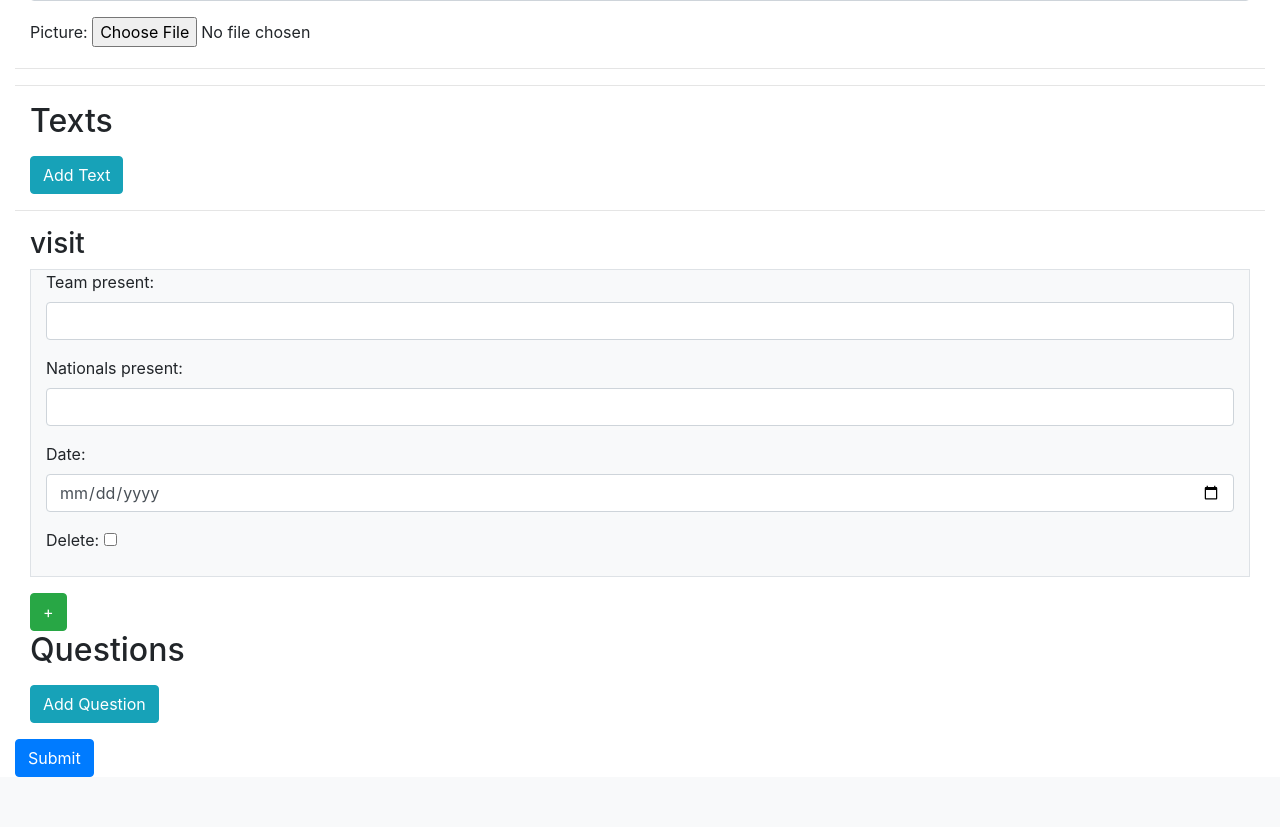
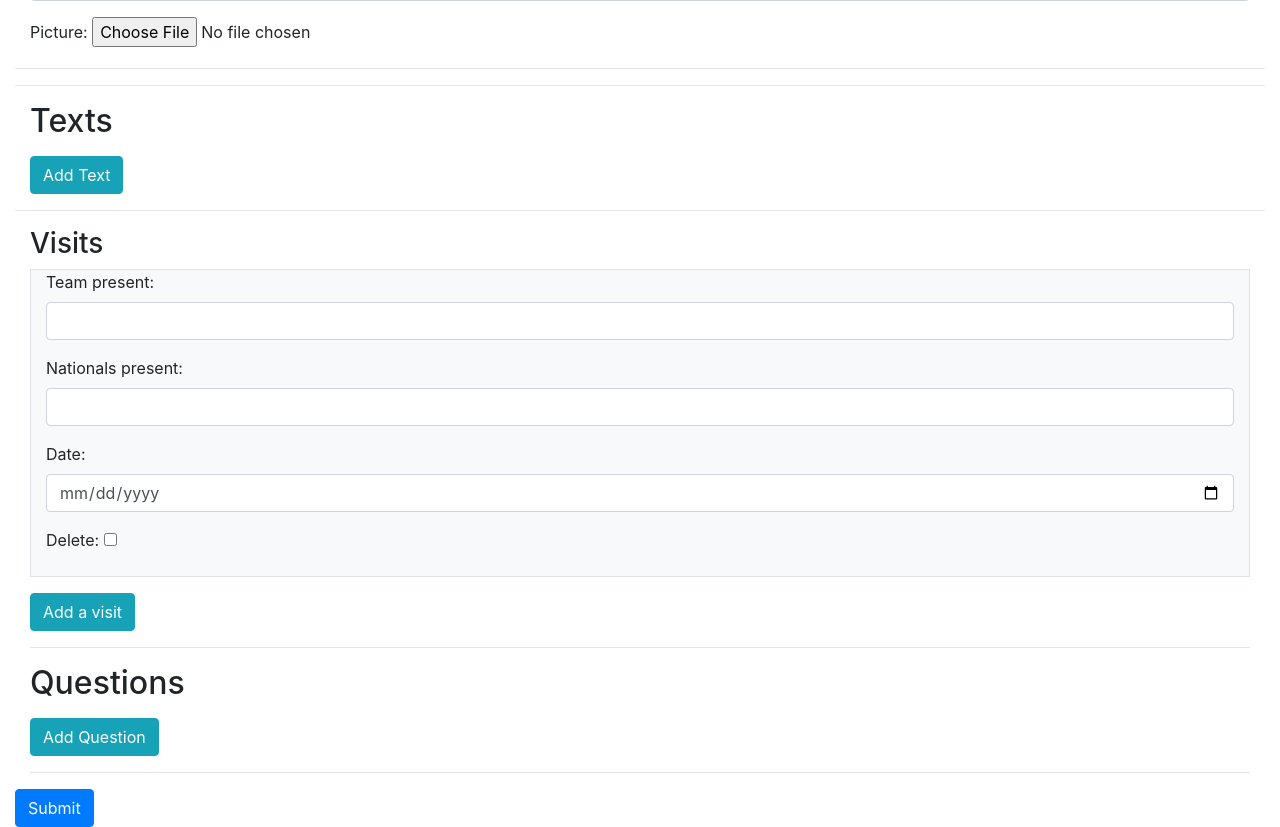
Before and after one commit to stevetasticsteve/CLA_Hub, a Django app: page /CE/new in a window 1280 px wide. Shown: the part 720-1547 px from the top of the page. Before the commit the page ends 1497 px from the top, so only its background shows below. Run offline with Django 3.2, Linux system fonts and the light colour scheme; the visitor is signed in with stand-in values (Sample User, id 1); some libraries are stand-ins or nearby versions.

Commit message:
Cleaned up the CE form a little bit. Added a bash script to rpi that can update CLAHub from the command line

```diff
--- a/CE/templates/CE/partial/questions_form.html
+++ b/CE/templates/CE/partial/questions_form.html
@@ -23,7 +23,7 @@
 
 <!--Add new text button-->
 <a href="#" id="add-question-button" class="btn btn-info add-question">Add Question</a>
-
+<hr>
 <!--Script to make new form appear-->
 <script>
 $(document).ready(function() {
--- a/CE/templates/CE/partial/visit_form.html
+++ b/CE/templates/CE/partial/visit_form.html
@@ -9,7 +9,7 @@
 </div>
 </script>
 
-<h3>visit</h3>
+<h3>Visits</h3>
 <div id="visit-form-container">
     <div id="visit-server-items">
         {% for p_form in VisitForm %}
@@ -23,7 +23,8 @@
 <p></p>
 
 <!--Add new visit button-->
-<a href="#" id="add-visit-button" class="btn btn-success add-visit">+</a>
+<a href="#" id="add-visit-button" class="btn btn-info add-visit">Add a visit</a>
+<hr>
 
 <!--Script to make new form appear-->
 <script>
--- a/Deployment tools/Deployment steps_Linux.txt
+++ b/Deployment tools/Deployment steps_Linux.txt
@@ -92,6 +92,8 @@ sudo systemctl enable CLAHub
 sudo systemctl start CLAHub
 sudo service apache2 restart
 
+13. Set up a bash script to take care of updates (see Linux_update.txt)
+
 cd to folder
 python manage.py collectstatic
 python manage.py migrate
```
Also changed, not shown: Deployment tools/Linux_update.txt (+10 -1 lines).
